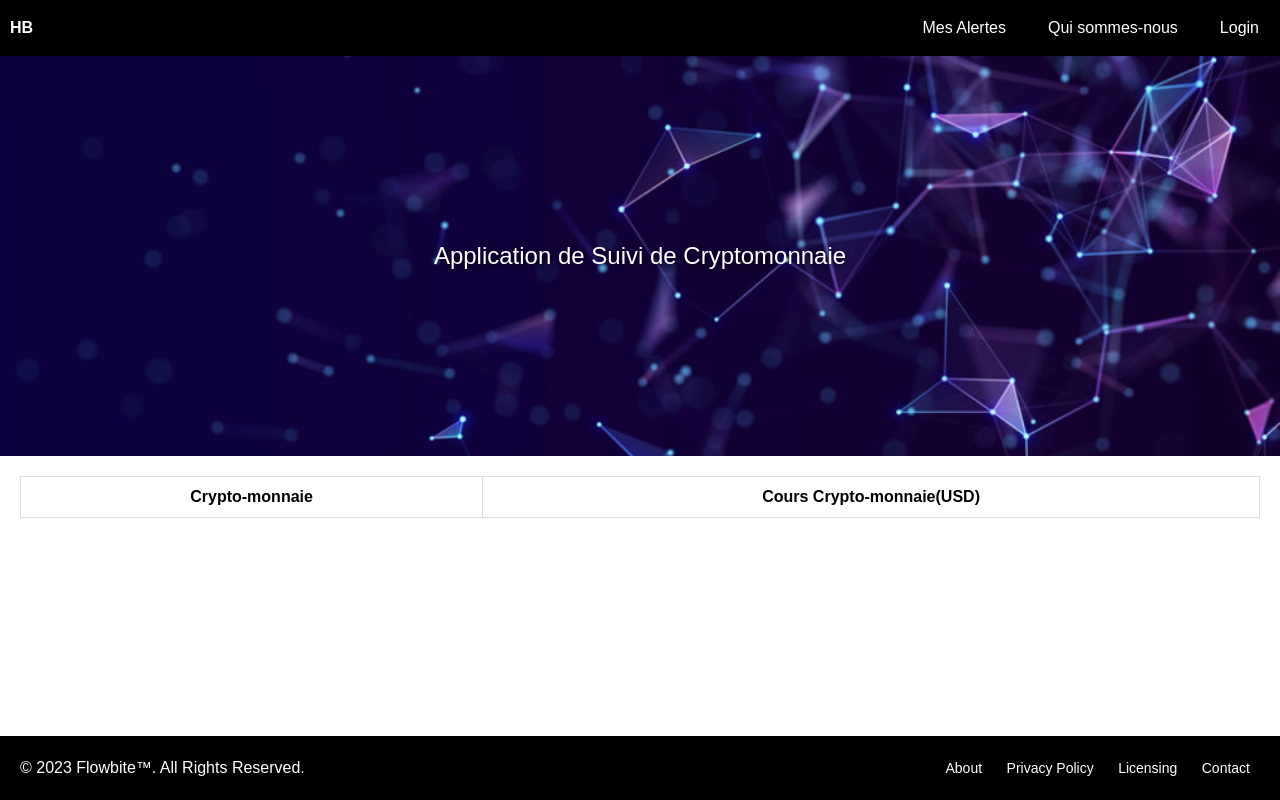
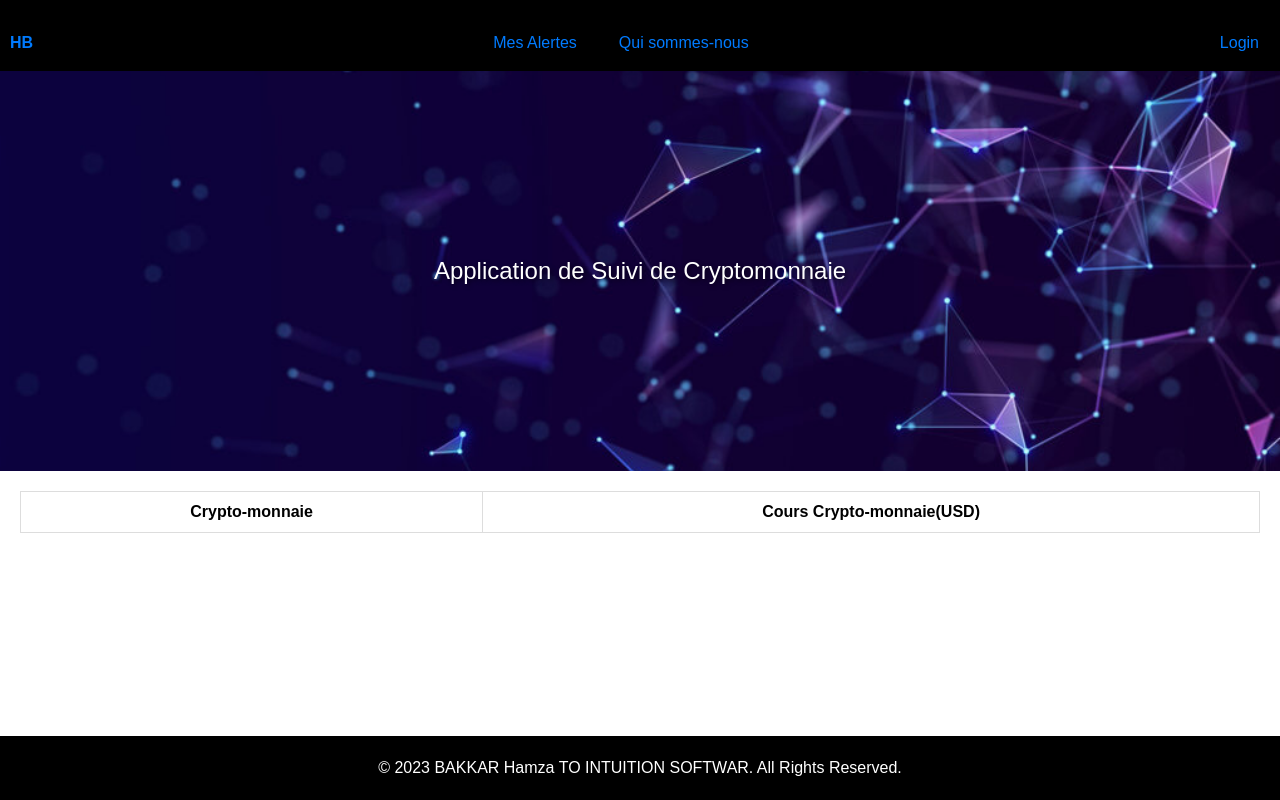
Before and after one commit to Hamza-bakk/TestCoinAPI, a Flask app: page / in a window 1280 px wide. Run offline with Flask 3, Linux system fonts and the light colour scheme; data that the repository does not hold is empty; some libraries are stand-ins or nearby versions.

Commit message:
Updeate Views register and login some CSS

```diff
--- a/app.py
+++ b/app.py
@@ -125,6 +125,7 @@ def crypto_portfolio():
 
         response = requests.get(url, headers=headers)
         data = response.json()
+        print(data)
 
         if 'rate' in data:
             exchange_rates[asset] = data['rate']
--- a/static/css/styles.css
+++ b/static/css/styles.css
@@ -33,7 +33,7 @@ body {
 .navbar {
     display: flex;
     justify-content: space-between;
-    color: white;
+    color: rgb(0, 0, 0);
     align-items: center;
     background-color: rgb(0, 0, 0);
     padding: 10px;
@@ -41,11 +41,19 @@ body {
 
 .navbar-links {
     list-style: none;
+
     display: flex;
     gap: 20px;
 }
 
 .navbar-links li {
+    border: 1px solid #000;
+    padding: 5px 10px;
+
+    border-radius: 5px;
+}
+
+.navbar-links-bis li {
     border: 1px solid #000;
     padding: 5px 10px;
     border-radius: 5px;
@@ -60,37 +68,18 @@ body {
     color: white;
     text-align: center;
     padding: 20px;
-    position: absolute;
+    position: fixed;
     bottom: 0;
     width: 100%;
 }
 
-.footer-content {
-    display: flex;
-    justify-content: space-between;
-    align-items: center;
-}
 
-.footer-links {
-    list-style-type: none;
-    padding: 0;
+
+.footer .footer p {
     margin: 0;
 }
 
-.footer-links li {
-    display: inline;
-    margin: 0 10px;
-}
 
-.footer-links li a {
-    text-decoration: none;
-    color: white;
-    font-size: 14px;
-}
-
-.footer-links li a:hover {
-    color: #00FF00; /* Change the color on hover (e.g., green) */
-}
 
 .table-container {
     padding: 20px; /* Ajouter une marge autour de la table */
@@ -110,3 +99,107 @@ th, td {
 tr:nth-child(even) {
     background-color: #636100;
 }
+
+
+/* login.css */
+h1 {
+    font-size: 24px; /* Taille de la police du titre */
+    text-align: center;
+    margin: 20px 0; /* Espacement au-dessus et en dessous du titre */
+}
+
+form {
+    max-width: 300px;
+    margin: 0 auto;
+    padding: 20px;
+    background-color: #fff;
+    border-radius: 5px;
+    box-shadow: 0 0 10px rgba(0, 0, 0, 0.1);
+}
+
+form input {
+    width: 100%;
+    padding: 10px;
+    margin-bottom: 15px;
+    border: 1px solid #ccc;
+    border-radius: 5px;
+}
+
+form input[type="submit"] {
+    background-color: #007BFF;
+    color: #fff;
+    border: none;
+    padding: 10px 15px;
+    border-radius: 5px;
+    cursor: pointer;
+}
+
+form input[type="submit"]:hover {
+    background-color: #0056b3;
+}
+
+a {
+    display: block;
+    text-align: center;
+    margin-top: 15px;
+    color: #007BFF;
+    text-decoration: none;
+}
+
+a:hover {
+    color: #0056b3;
+}
+
+/*Register
+
+h1 {
+    font-size: 24px;
+    margin: 20px 0;
+}
+
+.container {
+    display: flex;
+    flex-direction: column;
+    align-items: center; /* Centrer le contenu horizontalement */
+    justify-content: center; /* Centrer le contenu verticalement */
+    height: 100vh; /* Utilise toute la hauteur de la fenêtre du navigateur */
+}
+
+form {
+    max-width: 300px;
+    padding: 20px;
+    background-color: #fff;
+    border-radius: 5px;
+    box-shadow: 0 0 10px rgba(0, 0, 0, 0.1);
+}
+
+form input {
+    width: 100%;
+    padding: 10px;
+    margin-bottom: 15px;
+    border: 1px solid #ccc;
+    border-radius: 5px;
+}
+
+form input[type="submit"] {
+    background-color: #007BFF;
+    color: #fff;
+    border: none;
+    padding: 10px 15px;
+    border-radius: 5px;
+    cursor: pointer;
+}
+
+form input[type="submit"]:hover {
+    background-color: #0056b3;
+}
+
+a {
+    display: block;
+    color: #007BFF;
+    text-decoration: none;
+}
+
+a:hover {
+    color: #0056b3;
+}
--- a/templates/footer.html
+++ b/templates/footer.html
@@ -6,13 +6,7 @@
 <body>
     <footer class="footer">
         <div class="footer-content">
-            <p>© 2023 Flowbite™. All Rights Reserved.</p>
-            <ul class="footer-links">
-                <li><a href="#">About</a></li>
-                <li><a href="#">Privacy Policy</a></li>
-                <li><a href="#">Licensing</a></li>
-                <li><a href="#">Contact</a></li>
-            </ul>
+            <p>© 2023 BAKKAR Hamza TO INTUITION SOFTWAR. All Rights Reserved.</p>
         </div>
     </footer>
 </body>
--- a/templates/login.html
+++ b/templates/login.html
@@ -5,6 +5,7 @@
     <meta charset="UTF-8">
     <meta http-equiv="X-UA-Compatible" content="IE=edge">
     <meta name="viewport" content="width=device-width, initial-scale=1.0">
+
     <title>Login</title>
 </head>
 
@@ -23,6 +24,7 @@
     <a href="{{ url_for('register') }}">Don't have an account? Sign Up</a>
 
     {% include "footer.html" %}
+
 </body>
 
 </html>
--- a/templates/navbar.html
+++ b/templates/navbar.html
@@ -9,6 +9,8 @@
         <ul class="navbar-links">
             <li><a href="#">Mes Alertes</a></li>
             <li><a href="#">Qui sommes-nous</a></li>
+        </ul>
+        <ul class="navbar-links-bis">
             {% if current_user.is_authenticated %}
                 <li><a href="{{ url_for('logout') }}">Se déconnecter</a></li>
             {% else %}
```
